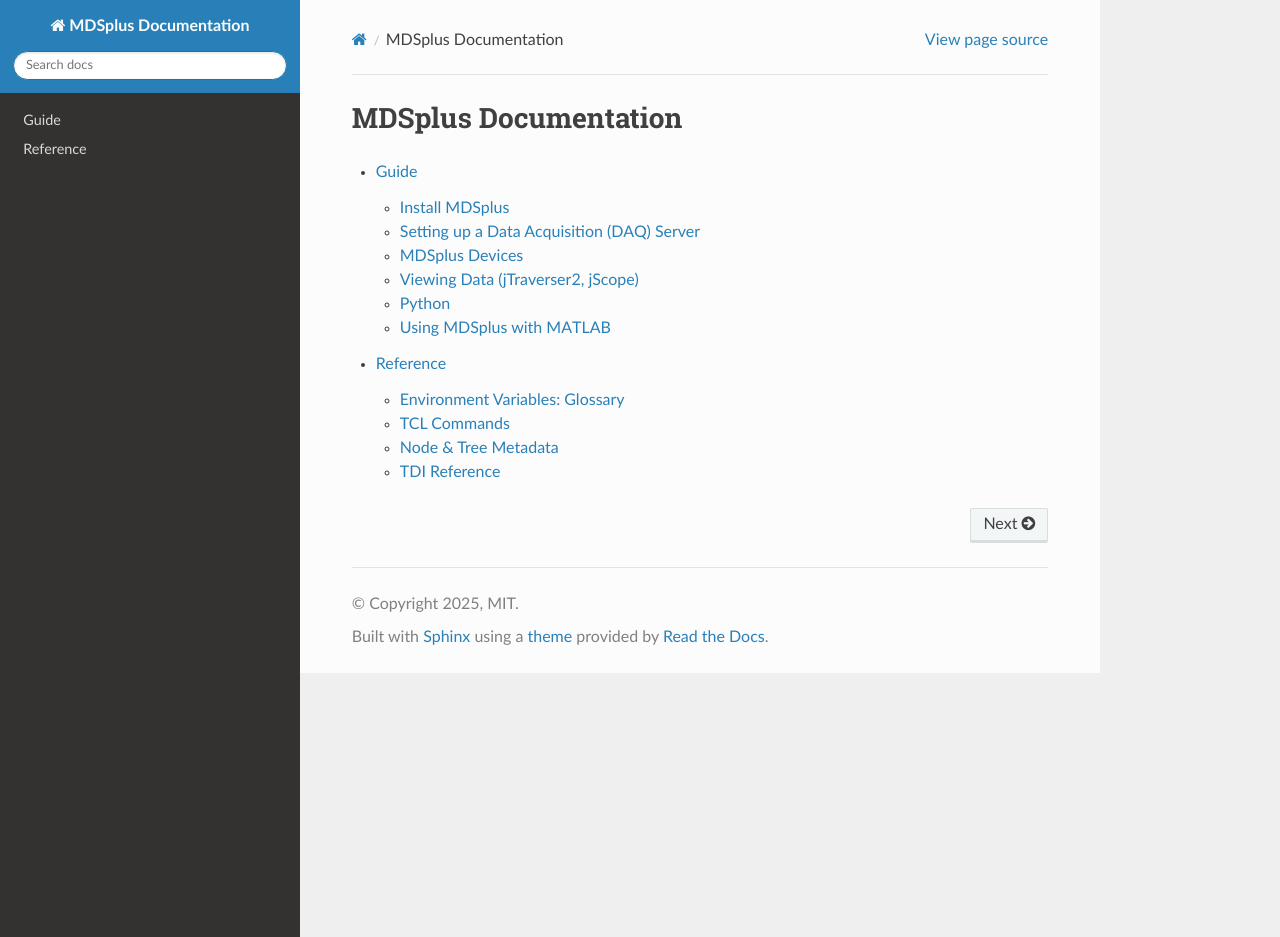
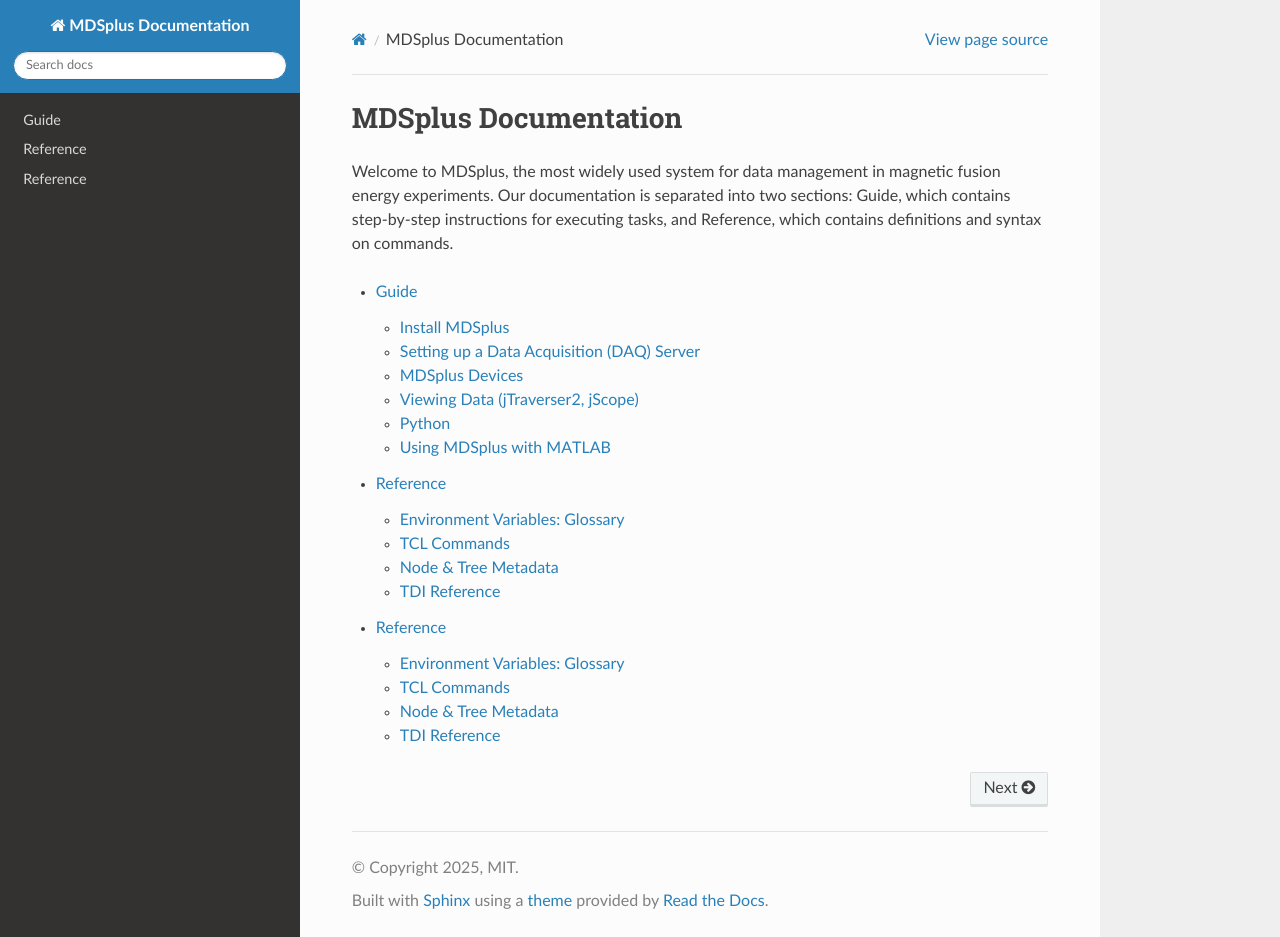
Before and after one commit to MDSplus/Documentation, a Sphinx documentation site: the page built from docs/index.rst, in a window 1280 px wide and 937 px high. Built offline with Sphinx 7.4.7 and the Read the Docs theme 3.1.0, drawn with Linux system fonts in a browser that asks for light colours; pages that are not in the unit, such as notebooks, are missing from menus.

```diff
--- a/docs/index.rst
+++ b/docs/index.rst
@@ -1,13 +1,18 @@
 MDSplus Documentation
 =====================
+
+Welcome to MDSplus, the most widely used system for data management in magnetic fusion energy experiments. Our documentation is separated into two sections: Guide, which contains step-by-step instructions for executing tasks, and Reference, which contains definitions and syntax on commands.
+
 
 .. toctree::
     :titlesonly:
     :maxdepth: 2
 
-    guide/index
+    Guide <guide/index>
+    Reference <reference/index>
 
-    Guide1
+
+    Guide
         daq/trees
         daq/shot_numbers
         daq/tree_path_variables
```
Also changed, not shown: docs/reference/environment-variables.md (+1 -1 lines), docs/reference/mdstcl.md (+8 -19 lines).
